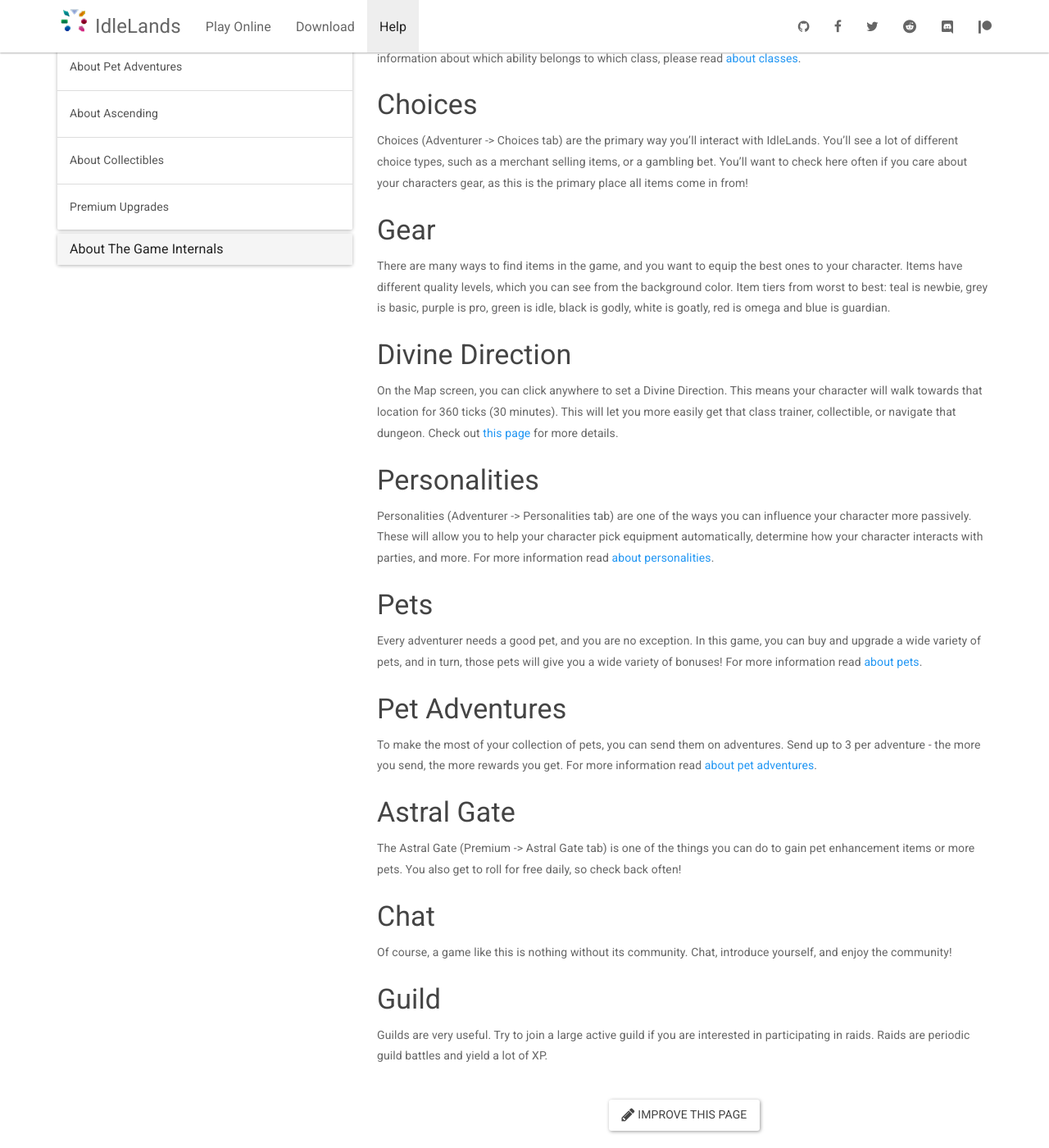
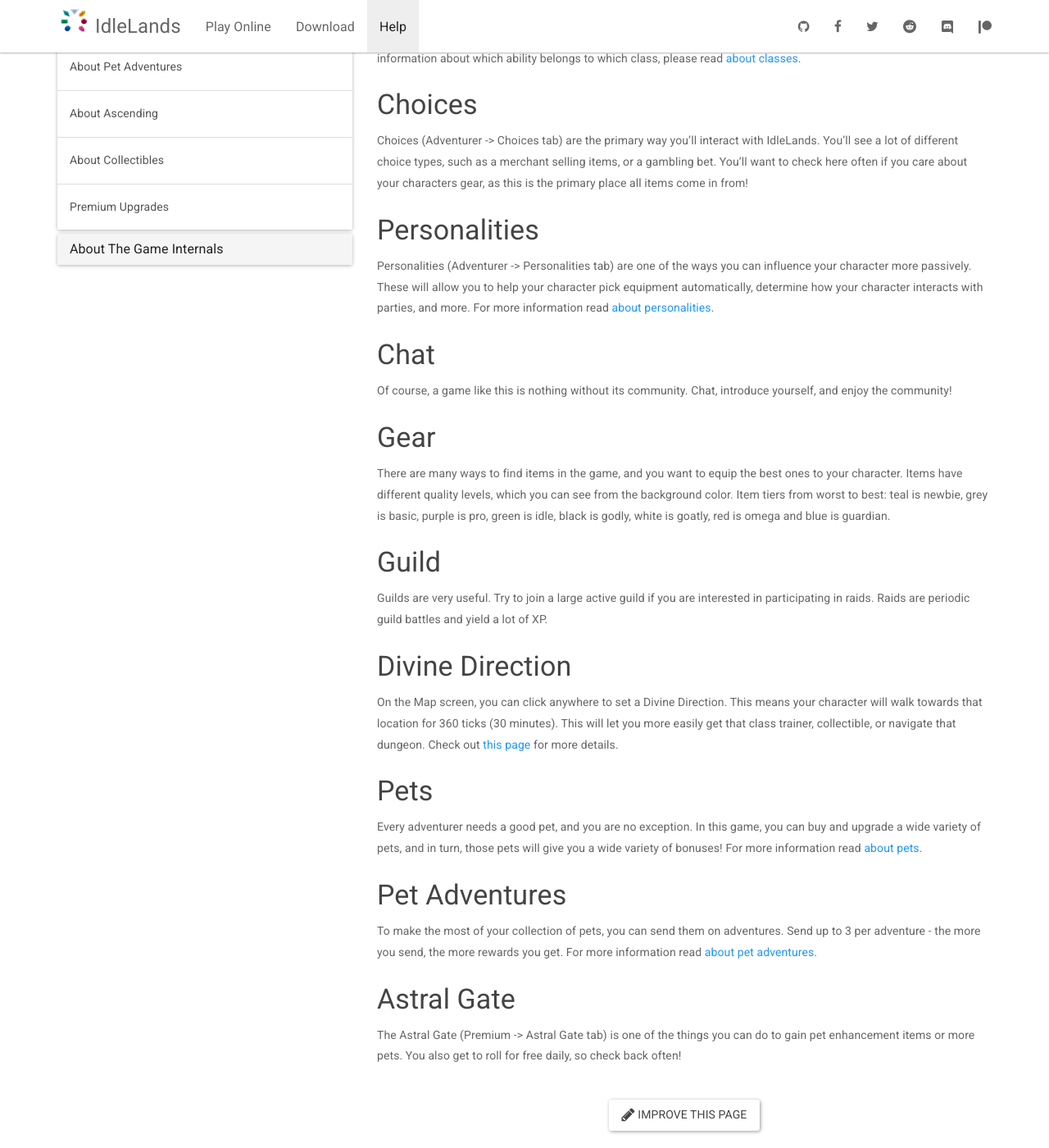
Before and after one commit to IdleLands/idlelands.github.io, a Jekyll site: the page built from _docs/help/new-player.md, in a window 1280 px wide and 1400 px high, scrolled down 512 px. Shown: the whole window at 82% size. Built offline with Jekyll 4.4.1, drawn with Linux system fonts in a browser that asks for light colours; nearby versions of some CDN libraries; part of the change alters nothing that is shown.

```diff
--- a/_docs/help/new-player.md
+++ b/_docs/help/new-player.md
@@ -22,17 +22,25 @@ Every class has a unique ability, which you can use by accruing stamina (gained
 
 Choices (Adventurer -> Choices tab) are the primary way you'll interact with IdleLands. You'll see a lot of different choice types, such as a merchant selling items, or a gambling bet. You'll want to check here often if you care about your characters gear, as this is the primary place all items come in from!
 
+### Personalities
+
+Personalities (Adventurer -> Personalities tab) are one of the ways you can influence your character more passively. These will allow you to help your character pick equipment automatically, determine how your character interacts with parties, and more. For more information read [about personalities](https://idle.land/docs/about-personalities/).
+
+### Chat
+
+Of course, a game like this is nothing without its community. Chat, introduce yourself, and enjoy the community!
+
 ### Gear
 
 There are many ways to find items in the game, and you want to equip the best ones to your character. Items have different quality levels, which you can see from the background color. Item tiers from worst to best: teal is newbie, grey is basic, purple is pro, green is idle, black is godly, white is goatly, red is omega and blue is guardian.
 
+### Guild
+
+Guilds are very useful. Try to join a large active guild if you are interested in participating in raids. Raids are periodic guild battles and yield a lot of XP.
+
 ### Divine Direction
 
 On the Map screen, you can click anywhere to set a Divine Direction. This means your character will walk towards that location for 360 ticks (30 minutes). This will let you more easily get that class trainer, collectible, or navigate that dungeon. Check out [this page](https://idle.land/docs/divine-direction/) for more details.
-
-### Personalities
-
-Personalities (Adventurer -> Personalities tab) are one of the ways you can influence your character more passively. These will allow you to help your character pick equipment automatically, determine how your character interacts with parties, and more. For more information read [about personalities](https://idle.land/docs/about-personalities/).
 
 ### Pets
 
@@ -45,11 +53,3 @@ To make the most of your collection of pets, you can send them on adventures. Se
 ### Astral Gate
 
 The Astral Gate (Premium -> Astral Gate tab) is one of the things you can do to gain pet enhancement items or more pets. You also get to roll for free daily, so check back often!
-
-### Chat
-
-Of course, a game like this is nothing without its community. Chat, introduce yourself, and enjoy the community!
-
-### Guild
-
-Guilds are very useful. Try to join a large active guild if you are interested in participating in raids. Raids are periodic guild battles and yield a lot of XP.
```
